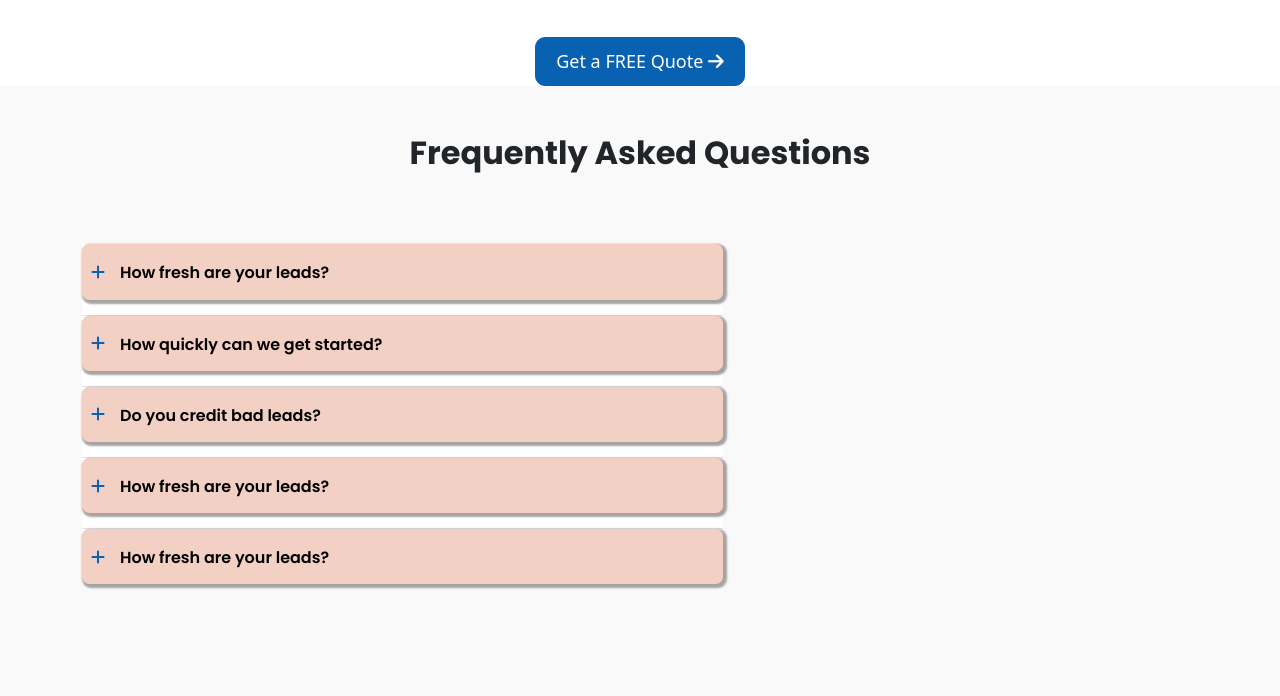
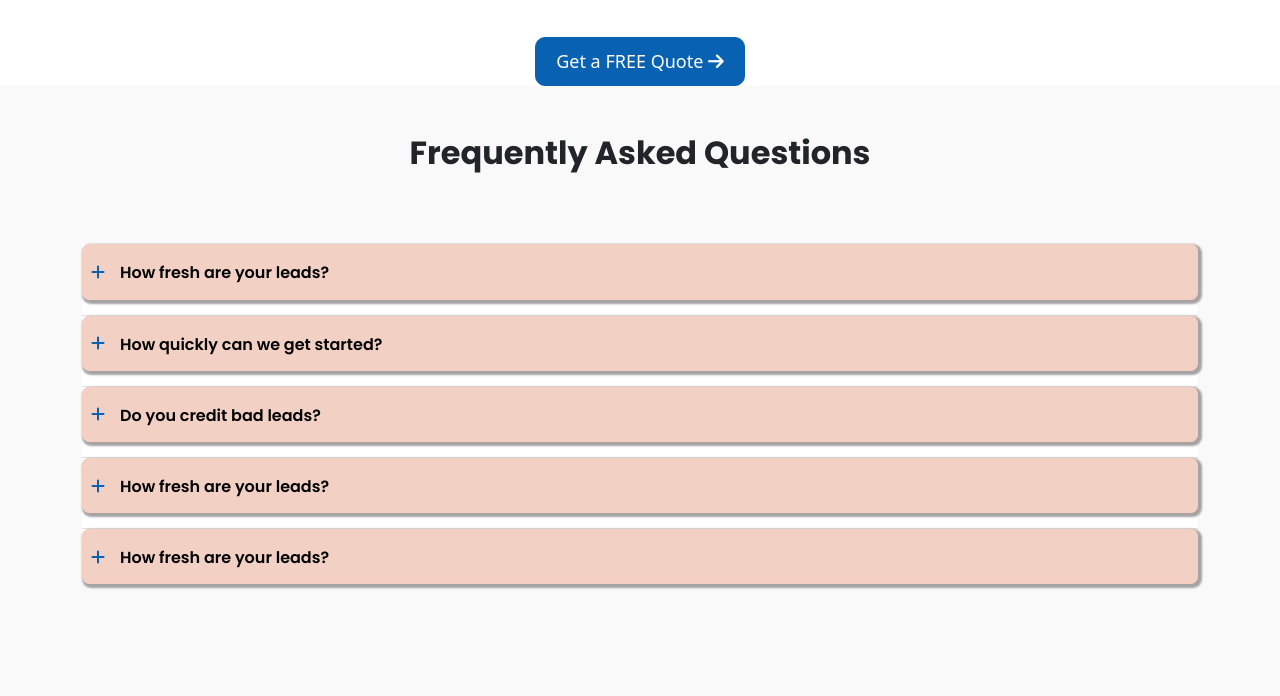
Before and after one commit to sabi-k/live-callz, a plain HTML site: page index.html in a window 1280 px wide. Shown: the part 4011-4707 px from the top of the page. Drawn offline with nearby package versions, Linux system fonts and the light colour scheme.

Commit message:
Update style.css

```diff
--- a/css/style.css
+++ b/css/style.css
@@ -543,6 +543,9 @@ h1 h2 h3 h4 h5 p ul{
     margin-bottom: 15px;
     background-color:#94bf8d;
 }
+.componants{
+    width:100%;
+}
 
 .provide{
     background-image: url(../images/footer-img.png);
```
